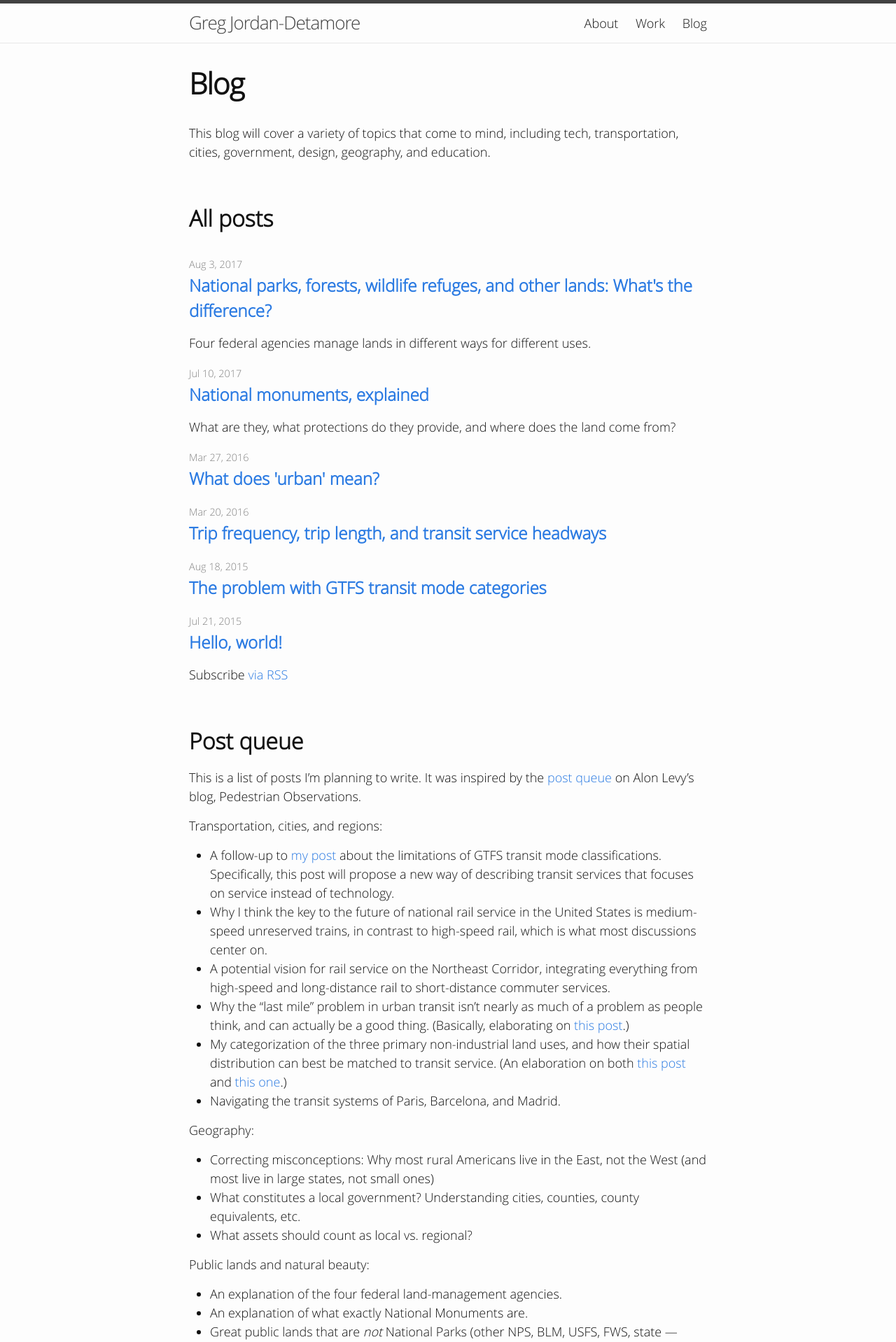
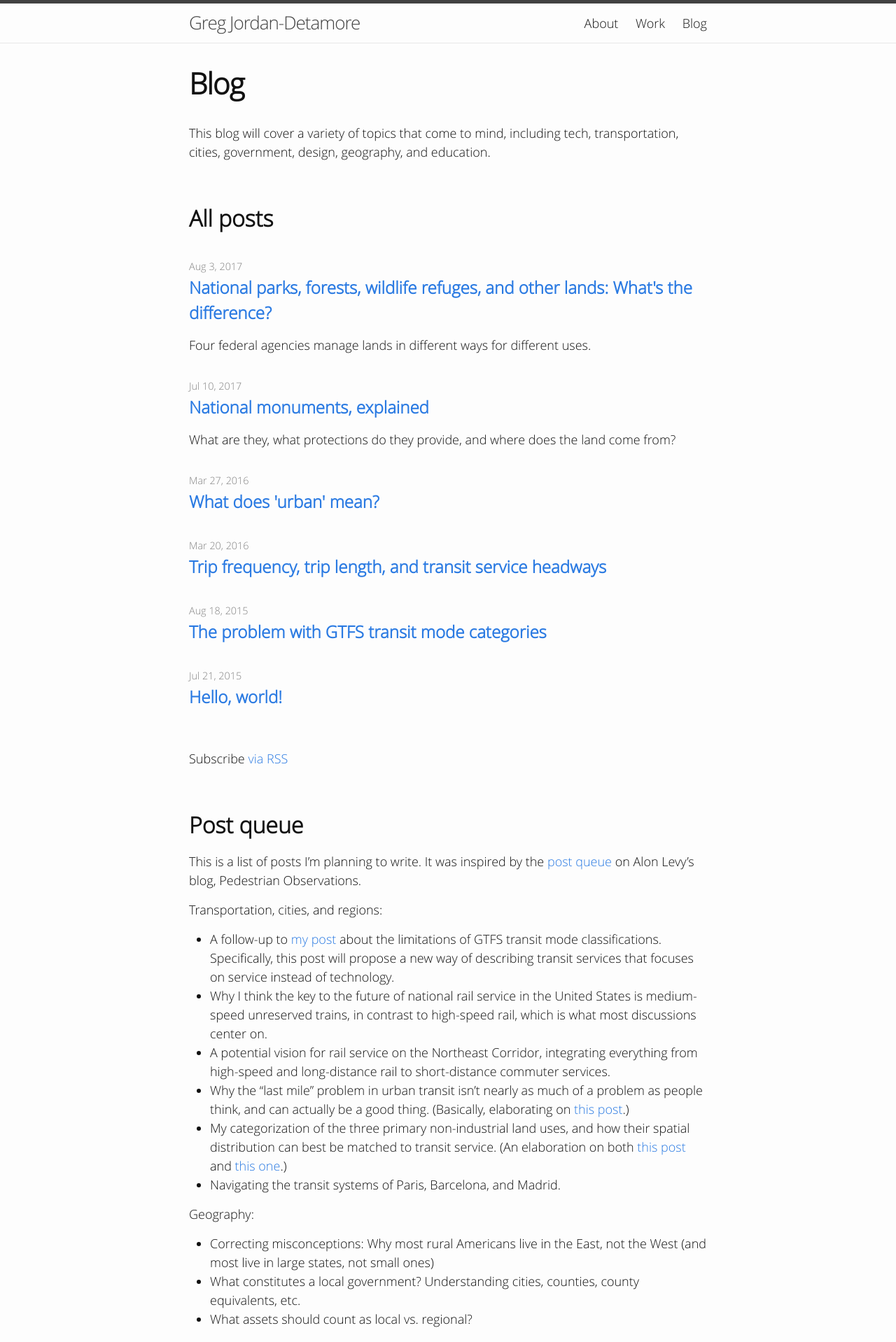
Before and after one commit to gregjd/gregjd.github.io, a Jekyll site: the page built from blog/index.md, in a window 1280 px wide. Shown: the top 1918 px of the page at 70% size. Built offline with Jekyll 4.4.1, drawn with Linux system fonts in a browser that asks for light colours.

Commit message:
Fix spacing on post list

```diff
--- a/_sass/_layout.scss
+++ b/_sass/_layout.scss
@@ -172,12 +172,11 @@
 
 .post-list {
     margin-left: 0;
-    padding-top: 12px;
     list-style: none;
 
     > li {
         /*margin-bottom: $spacing-unit;*/
-        margin-bottom: 15px;
+        padding-top: 15px;
     }
 }
 
--- a/blog/index.md
+++ b/blog/index.md
@@ -23,6 +23,7 @@ This blog will cover a variety of topics that come to mind, including tech, tran
 {% endfor %}
 </ul>
 
+<br>
 <p class="rss-subscribe">Subscribe <a href="{{ "/feed.xml" | prepend: site.baseurl }}">via RSS</a>
 </p>
 
```
